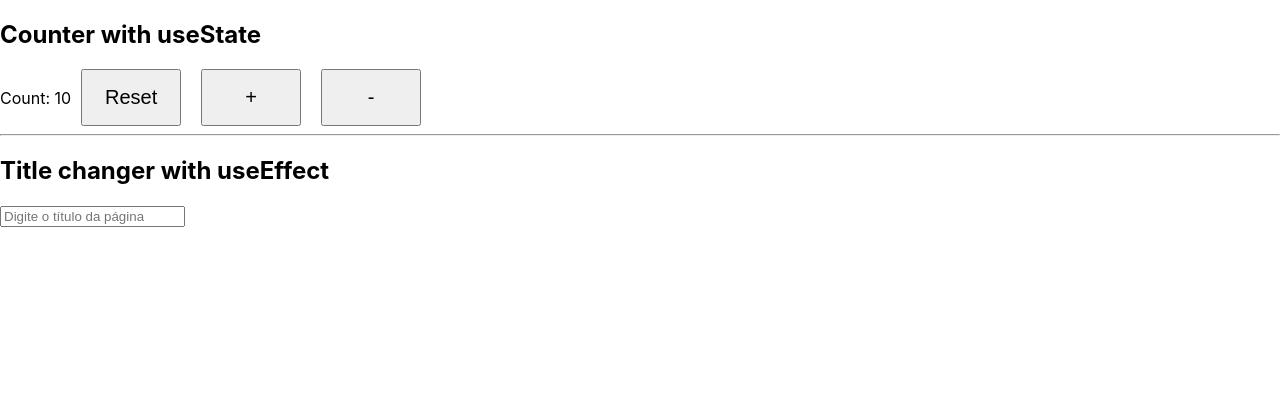
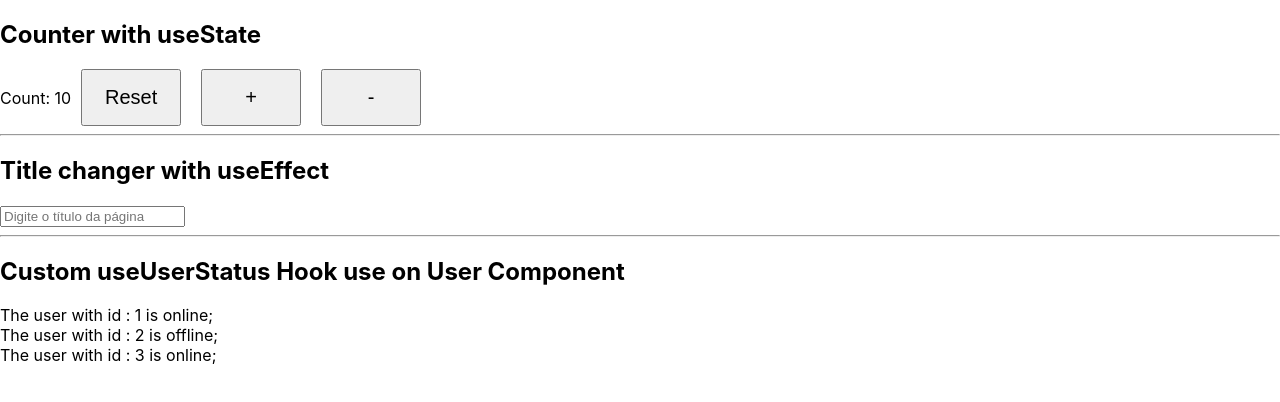
Before and after one commit to T14g/react-concepts, a React (Create React App) app: page / in a window 1280 px wide. Shown: the top 402 px of the page. Built offline with nearby package versions, Linux system fonts and the light colour scheme.

Commit message:
Custom hook useUserStatus

```diff
--- a/src/App.js
+++ b/src/App.js
@@ -1,16 +1,23 @@
 import TitleChanger from "./components/hooks/useEffect/titleChanger.component";
 import Counter from "./components/hooks/useState/counter.component";
+import User from "./components/user/user.component";
 
 function App() {
   return (
     <div className="App">
       <h2>Counter with useState</h2>
       <Counter initialCount={0} />
-
       <hr />
 
       <h2>Title changer with useEffect</h2>
       <TitleChanger />
+      <hr />
+
+      <h2>Custom useUserStatus Hook use on User Component</h2>
+      <User id={'1'} />
+      <User id={'2'} />
+      <User id={'3'} />
+
 
     </div>
   );
--- /dev/null
+++ b/src/components/hooks/useUserStatus/index.js
@@ -0,0 +1,25 @@
+import { useState, useEffect } from "react";
+import UserAPI from "../../../services/userAPI";
+
+//Custom Hook para usar a lógica do userStatus em qualquer componente que necessite
+const useUserStatus = (userID) => {
+
+    const [isOnline, setIsOnline] = useState(null);
+
+    const handleStatusChange = (status) => setIsOnline(status);
+
+    useEffect(() => {
+        const status = UserAPI.userStatus(userID);
+        console.log(status);
+        if (status === 'online') {
+            handleStatusChange('online');
+        } else {
+            handleStatusChange('offline');
+        }
+    });
+
+    return isOnline;
+
+}
+
+export default useUserStatus;
--- /dev/null
+++ b/src/components/user/user.component.jsx
@@ -0,0 +1,13 @@
+import useUserStatus from '../hooks/useUserStatus';
+
+const User = ({ id }) => {
+    const status = useUserStatus(id);
+
+    return (
+        <div>
+            The user with id : {id} is {status};
+        </div>
+    );
+}
+
+export default User;
--- /dev/null
+++ b/src/services/userAPI.js
@@ -0,0 +1,33 @@
+const users = [
+    {
+        'id': '1',
+        'status': 'online'
+    },
+    {
+        'id': '2',
+        'status': 'offline'
+    },
+    {
+        'id': '3',
+        'status': 'online'
+    }
+]
+
+const userStatus = (id) => {
+    let status = null;
+
+    users.forEach(user => {
+
+        if (user.id === id) {
+            status = user.status;
+        }
+    });
+
+    return status === null ? 'User not found' : status;
+};
+
+const UserAPI = {
+    userStatus: userStatus
+};
+
+export default UserAPI;
```
